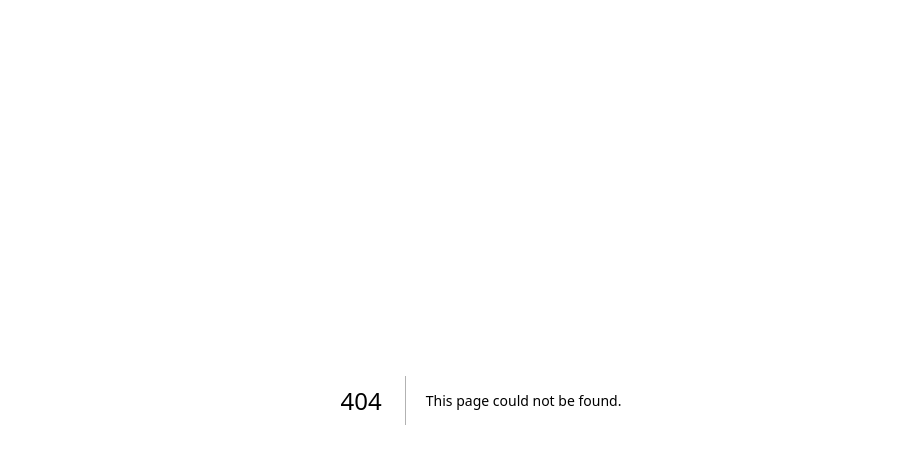
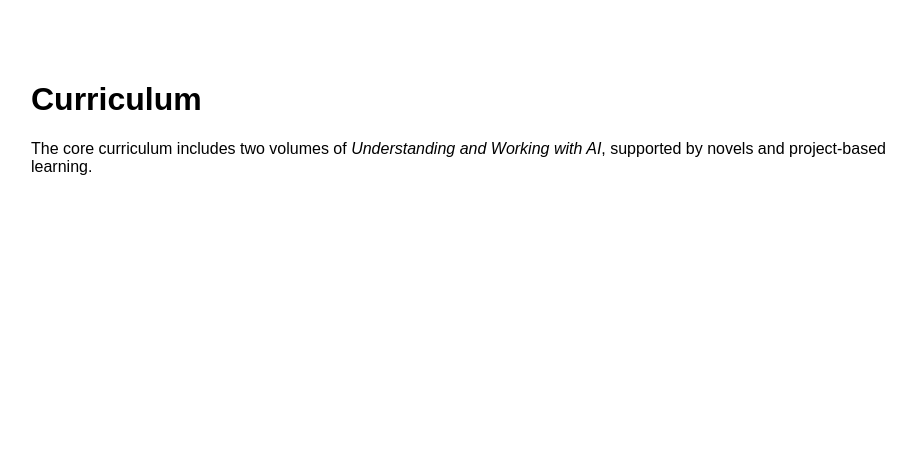
Before and after one commit to Suchocki88/UnderstandingAI.ai, a Next.js app: page /curriculum in a window 1280 px wide. Before the commit this address had no page. Shown: the top 464 px of the page, without its empty margins (159-1075 px from the left). Built offline with nearby package versions, Linux system fonts and the light colour scheme.

Commit message:
Create page.tsx

```diff
--- /dev/null
+++ b/app/curriculum/page.tsx
@@ -0,0 +1,10 @@
+export default function CurriculumPage() {
+  return (
+    <main style={{ padding: "60px 24px", fontFamily: "Arial, sans-serif", maxWidth: 900, margin: "0 auto" }}>
+      <h1>Curriculum</h1>
+      <p>
+        The core curriculum includes two volumes of <em>Understanding and Working with AI</em>, supported by novels and project-based learning.
+      </p>
+    </main>
+  );
+}
```
